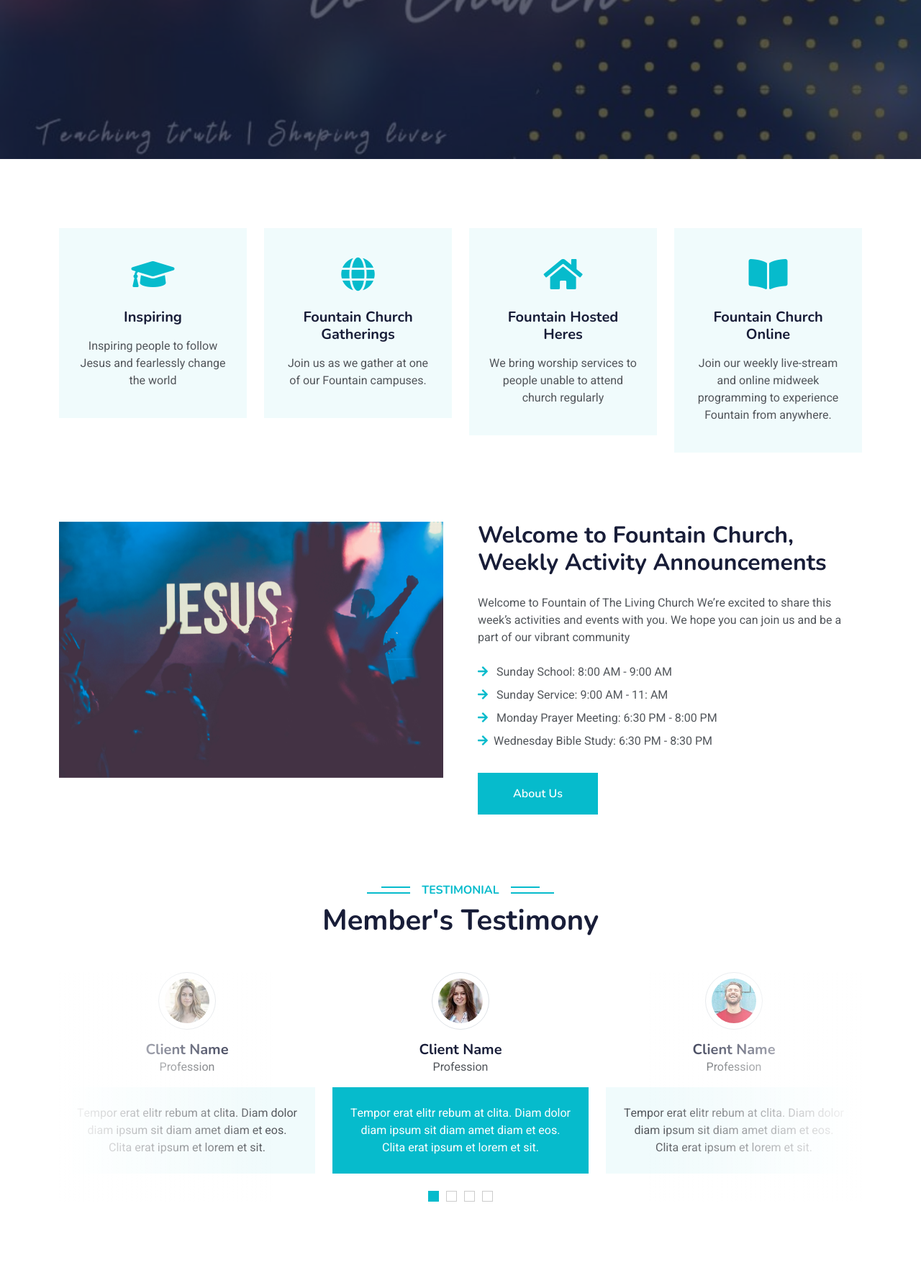
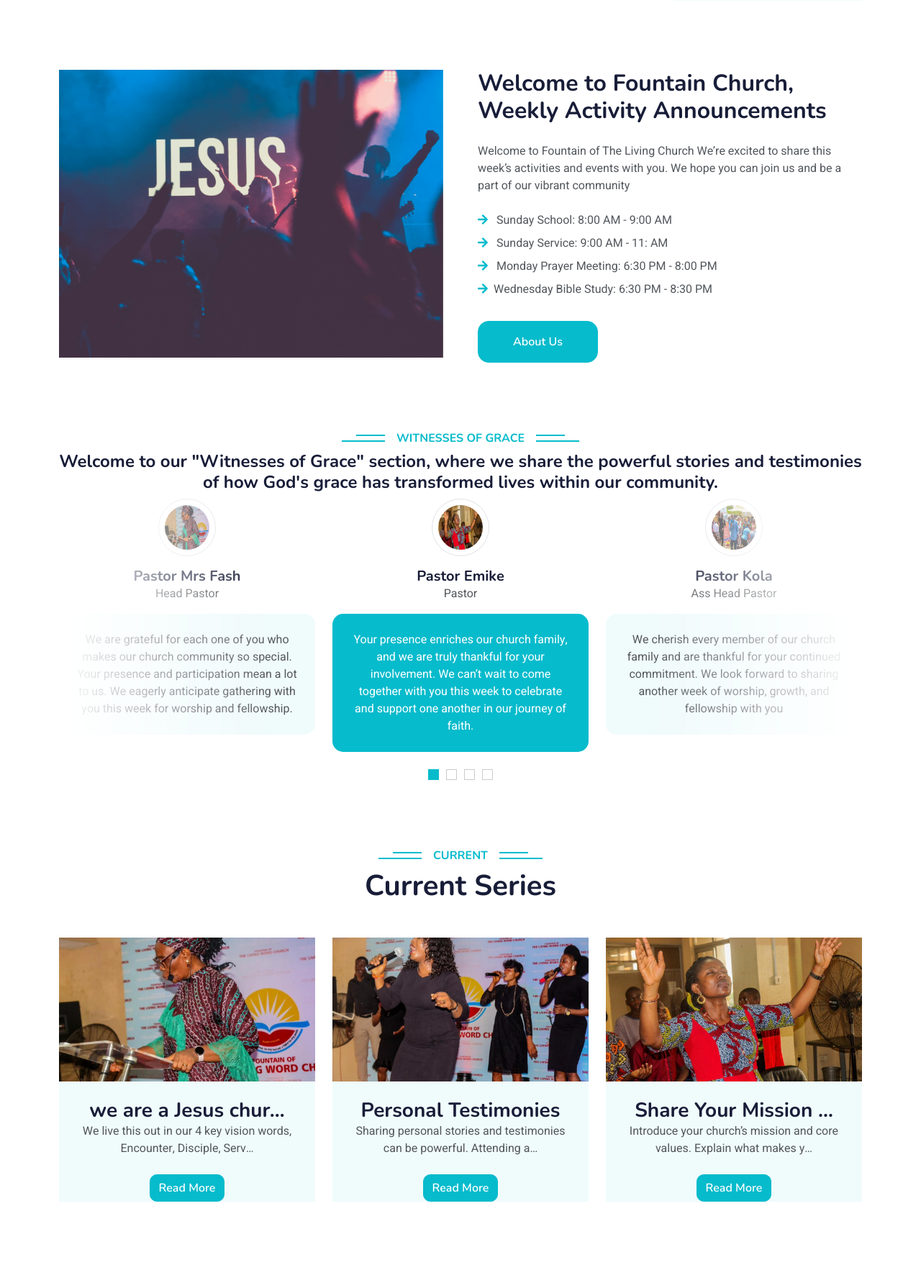
Before and after one commit to godwinumosen/FountainChurch, a Django app: page / in a window 1280 px wide. Shown: the part 1092-2857 px from the top of the page at 72% size. Run offline with Django 5.2, Linux system fonts and the light colour scheme; data comes from the database, SQL or seed files in the repository; both versions use the stored data as it was after the commit; some libraries are stand-ins or nearby versions.

Commit message:
Fountain

```diff
--- a/fountain/models.py
+++ b/fountain/models.py
@@ -44,6 +44,7 @@ class FountainChurchMainHeadImage(models.Model):
 
 class FountainChurchMinisterHome(models.Model):
     fountain_church_minister_home_title = models.CharField(max_length=255, blank=True, null=True)
+    fountain_church_minister_home_position = models.CharField(max_length=255, blank=True, null=True)
     fountain_church_minister_home_description = models.TextField()
     fountain_church_minister_home_img = models.ImageField(upload_to='testy_img/')
     fountain_church_minister_home_author = models.ForeignKey(User, on_delete=models.CASCADE)
--- a/fountain/views.py
+++ b/fountain/views.py
@@ -1,7 +1,8 @@
 from django.shortcuts import render,redirect,get_object_or_404
 from django.views.generic import ListView, DetailView, CreateView, UpdateView, DeleteView,ListView
 from django.contrib.auth.decorators import login_required
-from .models import FountainChurchMainPost,FountainChurchMainHeadImage
+from .models import FountainChurchMainPost,FountainChurchMainHeadImage,FountainChurchMinisterHome
+#from .models import
 from django.contrib import messages
 from django.urls import reverse
 from django.urls import reverse_lazy
@@ -21,4 +22,6 @@ class HomeView(ListView):
         context = super().get_context_data(**kwargs)
     #the first fountain home images
         context['first_images'] = FountainChurchMainHeadImage.objects.all()
+        #the minister home images testimony
+        context['testimony_images'] = FountainChurchMinisterHome.objects.all()
         return context
--- a/templates/base.html
+++ b/templates/base.html
@@ -139,18 +139,7 @@
             <div class="copyright">
                 <div class="row">
                     <div class="col-md-6 text-center text-md-start mb-3 mb-md-0">
-                        &copy; <a class="border-bottom" href="#">Your Site Name</a>, All Right Reserved.
-
-                        <!--/*** This template is free as long as you keep the footer author’s credit link/attribution link/backlink. If you'd like to use the template without the footer author’s credit link/attribution link/backlink, you can purchase the Credit Removal License from "https://htmlcodex.com/credit-removal". Thank you for your support. ***/-->
-                        Designed By <a class="border-bottom" href="https://htmlcodex.com">HTML Codex</a>
-                    </div>
-                    <div class="col-md-6 text-center text-md-end">
-                        <div class="footer-menu">
-                            <a href="">Home</a>
-                            <a href="">Cookies</a>
-                            <a href="">Help</a>
-                            <a href="">FQAs</a>
-                        </div>
+                        &copy; <a class="border-bottom" href="udsen.pythonanywhere.com">Senwin</a>, 2024 - Fountain of the Living Church. All Right Reserved
                     </div>
                 </div>
             </div>
--- a/templates/fountainchurch/home.html
+++ b/templates/fountainchurch/home.html
@@ -9,7 +9,7 @@
         <div class="owl-carousel header-carousel position-relative">
             {% for first_image in first_images %}
             <div class="owl-carousel-item position-relative">
-                <img class="img-fluid" src="{{ first_image.fountain_church_img_img.url }}"height="10%"  alt="">
+                <img class="img-fluid" src="{{ first_image.fountain_church_img_img.url }}"style="height: 610px; width: 100%; object-fit: cover;"  alt="">
                 <div class="position-absolute top-0 start-0 w-100 h-100 d-flex align-items-center" style="background: rgba(24, 29, 56, .7);">
                     <div class="container">
                         <div class="row justify-content-start">
@@ -87,13 +87,13 @@
                     <div id="carouselExampleSlidesOnly" class="carousel slide" data-bs-ride="carousel">
                         <div class="carousel-inner">
                           <div class="carousel-item active">
-                            <img src="{% static 'img/intro.jpg' %}" class="d-block w-100" alt="...">
+                            <img src="{% static 'img/intro.jpg' %}"style="height: 400px; width: 100%; object-fit: cover;" class="d-block w-100" alt="...">
                           </div>
                           <div class="carousel-item">
-                            <img src="{% static 'img/rep.jpg' %}" class="d-block w-100" alt="...">
+                            <img src="{% static 'img/rep.jpg' %}"style="height: 400px; width: 100%; object-fit: cover;" class="d-block w-100" alt="...">
                           </div>
                           <div class="carousel-item">
-                            <img src="{% static 'img/img.jpeg' %}" class="d-block w-100" alt="...">
+                            <img src="{% static 'img/img.jpeg' %}"style="height: 400px; width: 100%; object-fit: cover;" class="d-block w-100" alt="...">
                           </div>
                         </div>
                       </div>
@@ -118,7 +118,7 @@
                             <p class="mb-0"><i class="fa fa-arrow-right text-primary me-2"></i>Wednesday Bible Study: 6:30 PM - 8:30 PM </p>
                         </div>
                     </div>
-                    <a class="btn btn-primary py-3 px-5 mt-2" href="">About Us</a>
+                    <a class="btn btn-primary py-3 px-5 mt-2"style="border-radius: 15px;" href="">About Us</a>
                 </div>
             </div>
         </div>
@@ -131,42 +131,23 @@
     <div class="container-xxl py-5 wow fadeInUp" data-wow-delay="0.1s">
         <div class="container">
             <div class="text-center">
-                <h6 class="section-title bg-white text-center text-primary px-3">Testimonial</h6>
-                <h1 class="mb-5">Member's Testimony</h1>
+                <h6 class="section-title bg-white text-center text-primary px-3">Witnesses of Grace</h6>
+                <h4 class="mb-2">Welcome to our "Witnesses of Grace" section, where we share the powerful
+                    stories and testimonies of how God's grace has transformed lives within our community.</h4>
             </div>
-            <div class="owl-carousel testimonial-carousel position-relative">
-                <div class="testimonial-item text-center">
-                    <img class="border rounded-circle p-2 mx-auto mb-3" src="{% static 'img/testimonial-1.jpg' %}" style="width: 80px; height: 80px;">
-                    <h5 class="mb-0">Client Name</h5>
-                    <p>Profession</p>
-                    <div class="testimonial-text bg-light text-center p-4">
-                    <p class="mb-0">Tempor erat elitr rebum at clita. Diam dolor diam ipsum sit diam amet diam et eos. Clita erat ipsum et lorem et sit.</p>
+            <div class="owl-carousel testimonial-carousel position-relative" style="border-radius: 15px; overflow: hidden;">
+                {% for testimony_image in testimony_images %}
+                <div class="testimonial-item text-center" style="border-radius: 5px; overflow: hidden;">
+                    <img class="border rounded-circle p-2 mx-auto mb-3" src="{{ testimony_image.fountain_church_minister_home_img.url }}" style="width: 80px; height: 80px; border-radius: 50%;">
+                    <h5 class="mb-0">{{ testimony_image.fountain_church_minister_home_title }}</h5>
+                    <p>{{ testimony_image.fountain_church_minister_home_position }}</p>
+                    <div class="testimonial-text bg-light text-center p-4" style="border-radius: 15px;">
+                        <p class="mb-0">{{ testimony_image.fountain_church_minister_home_description }}</p>
                     </div>
                 </div>
-                <div class="testimonial-item text-center">
-                    <img class="border rounded-circle p-2 mx-auto mb-3" src="{% static 'img/testimonial-2.jpg'%}" style="width: 80px; height: 80px;">
-                    <h5 class="mb-0">Client Name</h5>
-                    <p>Profession</p>
-                    <div class="testimonial-text bg-light text-center p-4">
-                    <p class="mb-0">Tempor erat elitr rebum at clita. Diam dolor diam ipsum sit diam amet diam et eos. Clita erat ipsum et lorem et sit.</p>
-                    </div>
-                </div>
-                <div class="testimonial-item text-center">
-                    <img class="border rounded-circle p-2 mx-auto mb-3" src="{% static 'img/testimonial-3.jpg' %}" style="width: 80px; height: 80px;">
-                    <h5 class="mb-0">Client Name</h5>
-                    <p>Profession</p>
-                    <div class="testimonial-text bg-light text-center p-4">
-                    <p class="mb-0">Tempor erat elitr rebum at clita. Diam dolor diam ipsum sit diam amet diam et eos. Clita erat ipsum et lorem et sit.</p>
-                    </div>
-                </div>
-                <div class="testimonial-item text-center">
-                    <img class="border rounded-circle p-2 mx-auto mb-3" src="{% static 'img/testimonial-4.jpg' %}" style="width: 80px; height: 80px;">
-                    <h5 class="mb-0">Client Name</h5>
-                    <p>Profession</p>
-                    <div class="testimonial-text bg-light text-center p-4">
-                    <p class="mb-0">Tempor erat elitr rebum at clita. Diam dolor diam ipsum sit diam amet diam et eos. Clita erat ipsum et lorem et sit.</p>
-                    </div>
-                </div>
+                {% endfor %}
+            </div>
+
             </div>
         </div>
     </div>
@@ -186,17 +167,17 @@
                 <div class="col-lg-4 col-md-6 wow fadeInUp" data-wow-delay="0.1s">
                     <div class="course-item bg-light">
                         <div class="position-relative overflow-hidden">
-                            <img class="img-fluid" src="{{ post.fountain_church_img.url }}"height="200px" alt="">
+                            <img class="img-fluid" src="{{ post.fountain_church_img.url }}" style="height: 200px; width: 100%; object-fit: cover;" alt="">
                         </div>
                         <div class="text-center p-4 pb-0">
                             <h3 class="mb-0">{{ post.fountain_church_title|truncatechars:20 }}</h3>
                             <p class="mb-4">{{ post.fountain_church_description|truncatechars:70 }}</p>
                         </div>
-                            <center>
-                                <div class="btn-wrapper">
-                                    <a href="" class="btn btn-primary"style="border-radius: 10px;">Read More</a>
-                                </div>
-                            </center>
+                        <center>
+                            <div class="btn-wrapper">
+                                <a href="" class="btn btn-primary" style="border-radius: 10px;">Read More</a>
+                            </div>
+                        </center>
                     </div>
                 </div>
                 {% endfor %}
```
Also changed, not shown: db.sqlite3, fountain/migrations/0006_fountainchurchministerhome_fountain_church_minister_home_position.py (added), media/testy_img/IMG-20240819-WA0055.jpg (added), media/testy_img/fii.jpg (added), media/testy_img/i.jpg (added), media/testy_img/ii.jpg (added).
